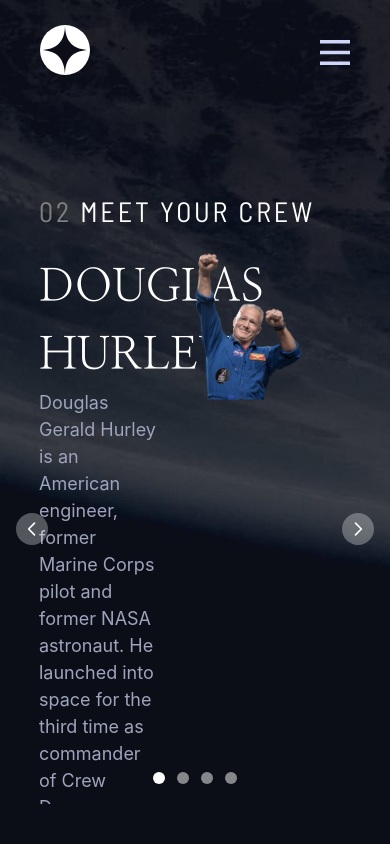
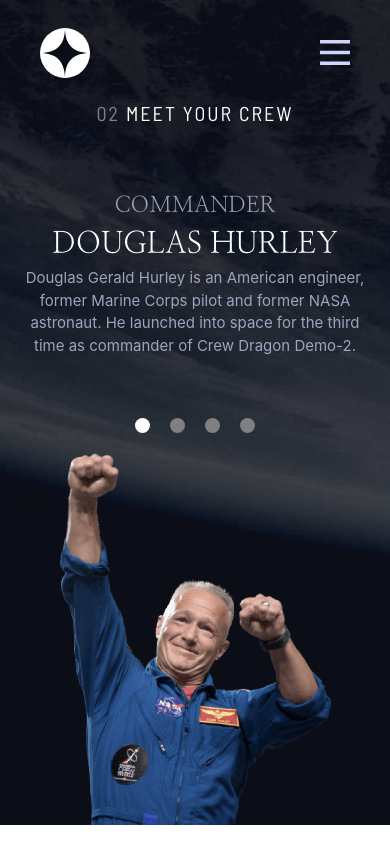
Before and after one commit to Melina1996/space, a React (Vite) app: page /crew in a window 390 px wide. Built offline with nearby package versions, Linux system fonts and the light colour scheme.

Commit message:
finished responsive

```diff
--- a/src/assets/Components/Crew.jsx
+++ b/src/assets/Components/Crew.jsx
@@ -1,14 +1,23 @@
 import React from 'react'
+import { useState } from "react"
 import { Carousel } from 'flowbite-react';
 import Data from "../JSON/data.json"
 
 import Navbar from './Navbar'
+import CrewDetails from './CrewDetails';
+
+import Douglas from "../img/image-douglas-hurley.png"
+import Anousheh from "../img/image-anousheh-ansari.png"
+import Mark from "../img/image-mark-shuttleworth.png"
+import Victor from "../img/image-victor-glover.png"
 
 export default function Crew() {
 
+    const[clickBullet,setBullet]=useState("Douglas")
+
   return (
 
-    <div className='bg-bgCrew bg-cover w-[100vw] h-[100vh]'>
+    <div className='bg-bgCrew bg-cover w-[100vw] md:h-[100vh]'>
 
         <div className='h-[20%]'>
 
@@ -18,27 +27,56 @@
 
         <div className='h-[10%] flex justify-center items-center'>
 
-            <div className='w-[80%] flex justify-start items-center'>
+            <div className='w-[80%] flex max-[426px]:justify-center items-center'>
 
-                <h1 className='text-[28px] text-white font-barlow tracking-widest'><span className='text-[#808080]'>02</span> MEET YOUR CREW</h1>
+                <h1 className='xl:text-[28px] lg:text-[24px] text-[20px] text-white font-barlow tracking-widest max-[426px]:pt-16'><span className='text-[#808080]'>02</span> MEET YOUR CREW</h1>
 
             </div>
 
         </div>
 
-        <div className="h-[70%] pb-10">
+        <div className='w-[100%] h-[70%] flex max-[426px]:flex-col justify-center items-center'>
 
-            <Carousel slide={false}>
+            <div className='md:w-[50%] w-[100%] flex flex-col justify-start items-center gap-10'>
+
+                <CrewDetails name={clickBullet == "Douglas" ? Data.crew[0].name : clickBullet == "Mark" ? Data.crew[1].name : clickBullet == "Victor" ? Data.crew[2].name : clickBullet == "Anousheh" ? Data.crew[3].name : ""} role={clickBullet == "Douglas" ? Data.crew[0].role : clickBullet == "Mark" ? Data.crew[1].role : clickBullet == "Victor" ? Data.crew[2].role : clickBullet == "Anousheh" ? Data.crew[3].role : ""} bio={clickBullet == "Douglas" ? Data.crew[0].bio : clickBullet == "Mark" ? Data.crew[1].bio : clickBullet == "Victor" ? Data.crew[2].bio : clickBullet == "Anousheh" ? Data.crew[3].bio : ""}/>
+
+                <div className='w-[100%] flex justify-start items-center gap-5 xl:pt-10 md:pt-6'>
+                    <div className='xl:w-[58%] lg:w-[62%] md:w-[68%] w-[100%] flex justify-center items-center gap-5'>
+
+                        <button onClick={()=> setBullet("Douglas")} className={`${clickBullet == "Douglas" ? "bg-white" : "bg-[#808080]"} rounded-full xl:w-[18px] xl:h-[18px] w-[15px] h-[15px]`}></button>
+                        <button onClick={()=> setBullet("Mark")} className={`${clickBullet == "Mark" ? "bg-white" : "bg-[#808080]"} rounded-full w-[15px] h-[15px]`}></button>
+                        <button onClick={()=> setBullet("Victor")} className={`${clickBullet == "Victor" ? "bg-white" : "bg-[#808080]"} rounded-full w-[15px] h-[15px]`}></button>                    <button onClick={()=> setBullet("Anousheh")} className={`${clickBullet == "Anousheh" ? "bg-white" : "bg-[#808080]"} rounded-full w-[15px] h-[15px]`}></button>
+
+                    </div>
+                </div>
+
+            </div>
+
+            <div className='md:w-[50%] w-[100%] max-[426px]:flex max-[426px]:justify-center max-[426px]:items-center pt-5 md:pt-0'>
+
+                <img className="xl:w-[53%] xl:h-[53%] lg:w-[65%] lg:h-[65%] w-[70%] h-[70%] md:pl-10 xl:pl-0" src={clickBullet == "Douglas" ? Douglas : clickBullet == "Mark" ? Mark : clickBullet == "Victor" ? Victor : clickBullet == "Anousheh" ? Anousheh : ""} alt="" />
+
+            </div>
+
+
+        </div>
+
+
+{/*
+        <div className="h-[600px] pb-10">
+
+            <Carousel slide={false} leftControl=" " rightControl=" " className='wrapper'>
             {Data.crew.map((element, id) => {
                     return (
                         <div className="h-[100%] flex items-start justify-center bg-none text-white">
 
                             <div className='w-[50%] h-[100%] flex justify-center items-center'>
 
-                                <div className='h-[100%] flex flex-col justify-center items-start w-[60%]'>
+                                <div className='h-[100%] flex flex-col justify-center items-start xl:w-[60%] w-[70%] pl-6'>
 
-                                    <h1 className='text-[30px] font-nanum text-[#9EA4BDff]'>{element.role.toUpperCase()}</h1>
-                                    <p className='text-[45px] font-nanum'>{element.name.toUpperCase()}</p>
+                                    <h1 className='xl:text-[30px] text-[26px] font-nanum text-[#9EA4BDff]'>{element.role.toUpperCase()}</h1>
+                                    <p className='xl:text-[45px] text-[35px] font-nanum'>{element.name.toUpperCase()}</p>
                                     <p className='text-[18px] text-[#9EA4BDff]'>{element.bio}</p>
 
                                 </div>
@@ -48,9 +86,9 @@
 
                             <div className='w-[50%] flex justify-center items-center'>
 
-                                <div className='w-[100%] flex justify-start items-end'>
+                                <div className='w-[100%] flex justify-center items-end'>
 
-                                    <img src={new URL(`../img/${element.images.png}`, import.meta.url).href} alt="" className='w-[55%] h-[55%]' />
+                                    <img src={new URL(`../img/${element.images.png}`, import.meta.url).href} alt="" className='w-[250px] h-[350px]' />
 
                                 </div>
 
@@ -58,11 +96,10 @@
                         </div>
                     );
                 })}
-            </Carousel>
+            </Carousel> */}
 
         </div>
 
 
-    </div>
   )
 }
--- /dev/null
+++ b/src/assets/Components/CrewDetails.jsx
@@ -0,0 +1,15 @@
+import React from 'react'
+
+export default function CrewDetails(props) {
+
+  return (
+
+    <div className='h-[250px] flex flex-col justify-center max-[426px]:items-center md:items-start xl:w-[67%] lg:w-[70%] md:w-[75%] w-[90%] md:pl-6 max-[426px]:pt-10'>
+
+            <h1 className='xl:text-[30px] lg:text-[26px] text-[22px] font-nanum text-[#9EA4BDff] max-[426px]:text-center'>{props.role.toUpperCase()}</h1>
+            <p className='xl:text-[48px] lg:text-[35px] text-[30px] font-nanum text-white max-[426px]:text-center'>{props.name.toUpperCase()}</p>
+            <p className='lg:text-[18px] text-[15px] text-[#9EA4BDff] max-[426px]:text-center'>{props.bio}</p>
+
+    </div>
+  )
+}
--- a/src/assets/Components/Home.jsx
+++ b/src/assets/Components/Home.jsx
@@ -11,20 +11,21 @@
 
         </div>
 
-        <div className='flex flex-col md:flex-row md:justify-end justify-start items-end h-[80%] md:pb-20'>
+        <div className='flex flex-col md:flex-row md:justify-end justify-start items-end h-[80%] md:pb-20 gap-10 pt-5 md:pt-0'>
 
-            <div className='md:w-[50%] w-[100%] flex md:justify-end justify-center items-center text-white'>
+            <div className='md:w-[60%] h-[50%] md:h-[100%] w-[100%] flex md:justify-end justify-center items-center lg:items-end text-white'>
 
-                <div className='md:w-[80%] w-[100%] flex flex-col md:justify-start justify-center items-center md:items-start'>
+                <div className='w-[80%] flex flex-col justify-center md:justify-start md:items-start lg:pl-10'>
 
                     <h2 className='xl:text-[35px] text-[25px] md:text-[25px] font-barlow'>SO, YOU WANT TO TRAVEL TO</h2>
-                    <h1 className='xl:text-[150px] text-[100px] md:text-[80px] tracking-wider font-nanum'>SPACE</h1>
-                    <p className='xl:text-[18px] text-[15px] md:pr-10 text-center'>Let's face it, if you want to go to space, you might as well genuinely go to outer space and not kind of hover on the edge of it. Well sit back, and relax because we'll give you a truly out of this world experience!</p>
+                    <h1 className='xl:text-[150px] text-[90px] md:text-[80px] tracking-wider font-nanum'>SPACE</h1>
+                    <p className='text-[15px] lg:pr-10 md:text-[18px] xl:text-[22px]'>Let's face it, if you want to go to space, you might as well genuinely go to outer space and not kind of hover on the edge of it. Well sit back, and relax because we'll give you a truly out of this world experience!</p>
 
                 </div>
 
             </div>
-            <div className='md:w-[50%] w-[100%] flex justify-center items-end md:h-[100%] pb-10'>
+
+            <div className='md:w-[40%] w-[100%] h-[50%] md:h-[100%] flex justify-center items-end md:pb-10'>
 
                 <div className='bg-white xl:w-[280px] xl:h-[280px] lg:w-[200px] lg:h-[200px] w-[180px] h-[180px] rounded-full flex justify-center items-center shadow-lg'>
 
--- a/src/assets/Components/NavDestinations.jsx
+++ b/src/assets/Components/NavDestinations.jsx
@@ -9,7 +9,7 @@
   return (
     <div>
 
-        <nav id="nav-destination" className='flex justify-start items-center gap-10'>
+        <nav id="nav-destination" className='flex max-[426px]:justify-center max-[426px]:items-center md:justify-start lg:gap-10 gap-5'>
                 {Data.destinations.map((element, id) => {
                     return (
                         <div key={id}>
--- a/src/assets/Components/Navbar.jsx
+++ b/src/assets/Components/Navbar.jsx
@@ -12,9 +12,9 @@
     const[burger,setBurger]=useState(false)
 
   return (
-    <div className='flex justify-between items-center md:h-[150px] h-[100px] pl-10 font-barlow lg:text-lg relative'>
+    <div className='flex justify-between items-center pl-10 font-barlow lg:text-lg relative'>
 
-        <img src={Star} className='w-[50px] h-[50px] md:w-[40px] md:h-[40px]' alt="star"/>
+        <img src={Star} className='w-[50px] h-[50px] md:w-[40px] md:h-[40px] max-[426px]:absolute max-[426px]:top-7' alt="star"/>
 
         <hr className="xl:w-[380px] lg:w-[270px] md:w-[150px] h-[2px] mx-auto my-4 bg-gray-100 border-0 rounded md:my-10 dark:bg-white"/>
 
@@ -47,7 +47,7 @@
         {
             burger ?
 
-            <div className='absolute w-[100%] bg-white h-[400px] top-0 flex justify-center'>
+            <div className='absolute w-[100%] bg-white h-[400px] top-0 left-0 flex justify-center'>
 
                 <BurgerMenu setBurger={setBurger}/>
 
--- a/src/assets/Components/TechDetails.jsx
+++ b/src/assets/Components/TechDetails.jsx
@@ -5,24 +5,24 @@
 
 
   return (
-    <div className='flex w-[100%] justify-center items-center'>
+    <div className='flex max-[426px]:flex-col md:flex-row w-[100%] justify-center items-center max-[426px]:gap-4'>
 
-        <div className='flex justify-center items-center w-[50%]'>
+        <div className='flex justify-center items-center lg:w-[50%] md:w-[60%]'>
 
-            <div className='flex flex-col w-[80%]'>
+            <div className='flex flex-col xl:w-[80%] md:w-[90%] max-[426px]:text-center max-[426px]:pt-5 max-[426px]:gap-4 max-[426px]:w-[95%]'>
 
                 <p className='text-white font-barlow'>THE TERMINOLOGY...</p>
 
-                <h1 className='text-[45px] font-nanum text-white'>{props.name.toUpperCase()}</h1>
+                <h1 className='xl:text-[45px] lg:text-[38px] md:text-[35px] text-[30px] font-nanum text-white'>{props.name.toUpperCase()}</h1>
 
-                <p className='pt-10'>{props.description}</p>
+                <p className='lg:pt-8 md:pt-4'>{props.description}</p>
 
             </div>
 
 
         </div>
 
-        <div className='flex w-[50%] justify-end items-end'>
+        <div className='flex lg:w-[50%] md:w-[40%] md:justify-end max-[426px]:justify-center items-end max-[426px]:pb-10'>
 
             <img src={props.img} alt="" className='w-[80%]' />
 
--- a/tailwind.config.js
+++ b/tailwind.config.js
@@ -26,7 +26,9 @@
       barlow: ["Barlow Semi Condensed","sans-serif"]
 
     }
+
   },
   },
   plugins: [require("daisyui",'flowbite/plugin')],
+
 }
```
Also changed, not shown: src/assets/Components/Details.jsx (+13 -13 lines), src/assets/Components/Technology.jsx (+9 -9 lines).
